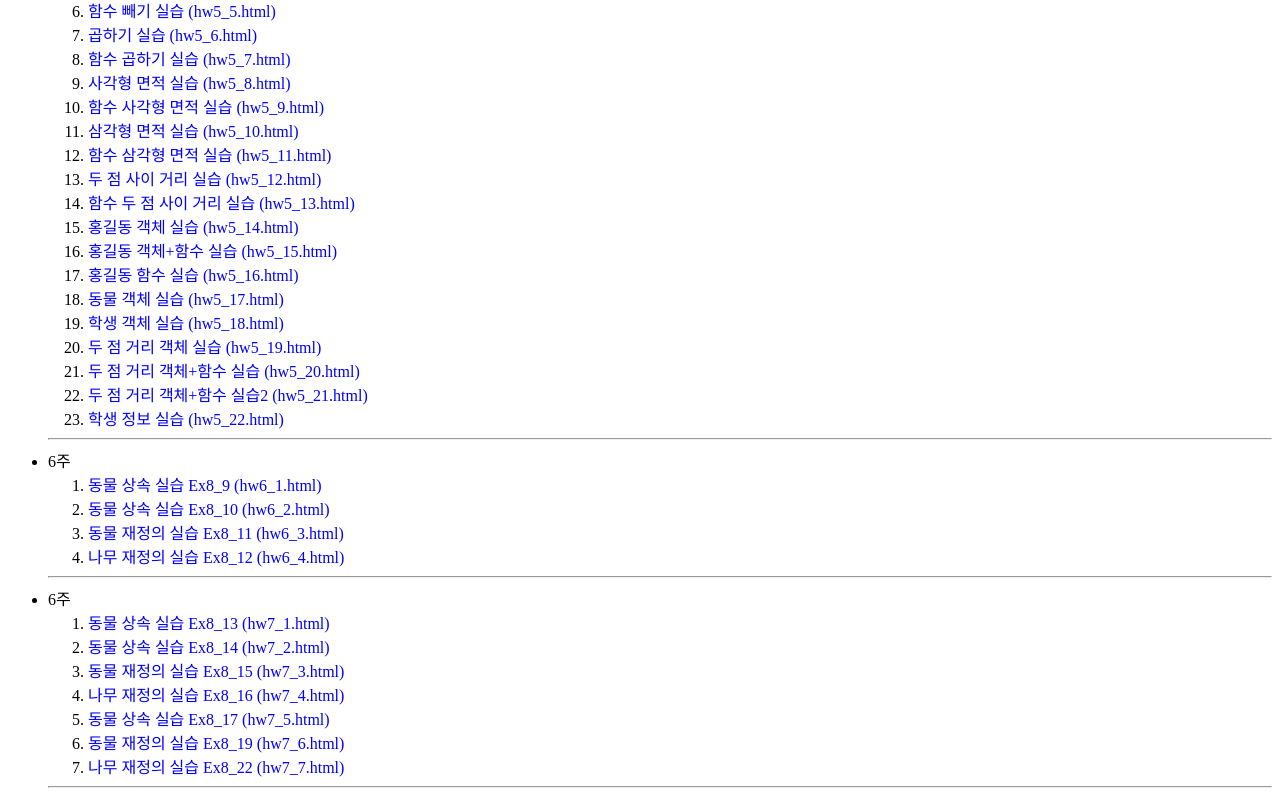
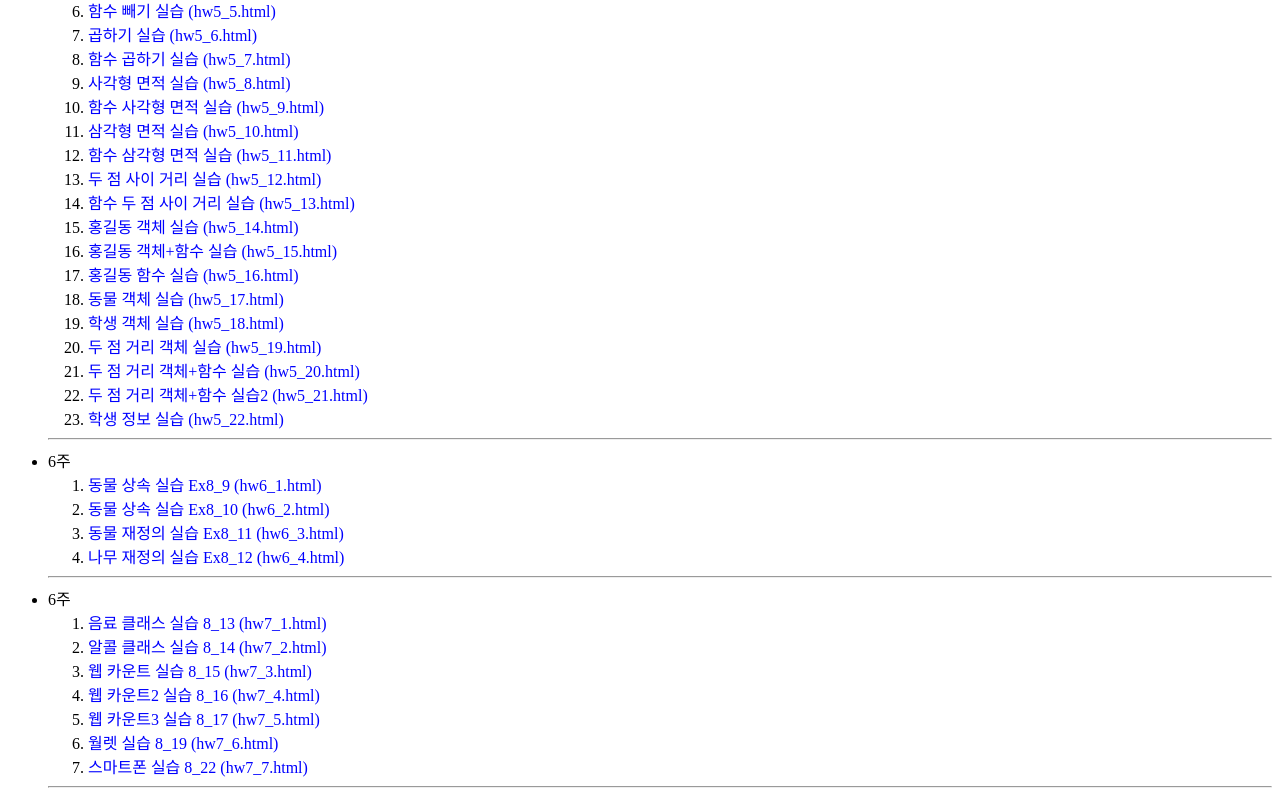
Before and after one commit to kgyeom/kgyeom.github.io, a plain HTML site: page index.html in a window 1280 px wide. Shown: the part 1613-2417 px from the top of the page. Drawn offline with Linux system fonts and the light colour scheme.

Commit message:
Update index.html

```diff
--- a/index.html
+++ b/index.html
@@ -107,13 +107,13 @@
   </ol><hr/>
   <li> 6주 </li>
   <ol>
-  <li><a href="https://kgyeom.github.io/java/7_1.html"> 동물 상속 실습 Ex8_13 (hw7_1.html)</a></li>
-  <li><a href="https://kgyeom.github.io/java/7_2.html"> 동물 상속 실습 Ex8_14 (hw7_2.html)</a></li>
-  <li><a href="https://kgyeom.github.io/java/7_3.html"> 동물 재정의 실습 Ex8_15 (hw7_3.html)</a></li>
-  <li><a href="https://kgyeom.github.io/java/7_4.html"> 나무 재정의 실습 Ex8_16 (hw7_4.html)</a></li>
-  <li><a href="https://kgyeom.github.io/java/7_5.html"> 동물 상속 실습 Ex8_17 (hw7_5.html)</a></li>
-  <li><a href="https://kgyeom.github.io/java/7_6.html"> 동물 재정의 실습 Ex8_19 (hw7_6.html)</a></li>
-  <li><a href="https://kgyeom.github.io/java/7_7.html"> 나무 재정의 실습 Ex8_22 (hw7_7.html)</a></li>
+  <li><a href="https://kgyeom.github.io/java/7_1.html"> 음료 클래스 실습 8_13 (hw7_1.html)</a></li>
+  <li><a href="https://kgyeom.github.io/java/7_2.html"> 알콜 클래스 실습 8_14 (hw7_2.html)</a></li>
+  <li><a href="https://kgyeom.github.io/java/7_3.html"> 웹 카운트 실습 8_15 (hw7_3.html)</a></li>
+  <li><a href="https://kgyeom.github.io/java/7_4.html"> 웹 카운트2 실습 8_16 (hw7_4.html)</a></li>
+  <li><a href="https://kgyeom.github.io/java/7_5.html"> 웹 카운트3 실습 8_17 (hw7_5.html)</a></li>
+  <li><a href="https://kgyeom.github.io/java/7_6.html"> 월렛 실습 8_19 (hw7_6.html)</a></li>
+  <li><a href="https://kgyeom.github.io/java/7_7.html"> 스마트폰 실습 8_22 (hw7_7.html)</a></li>
   </ol><hr/>
   </ul>
 </body></html>
```
